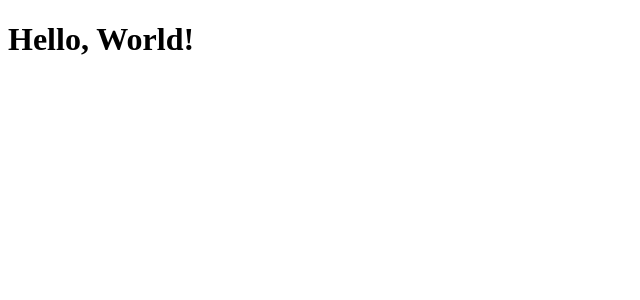
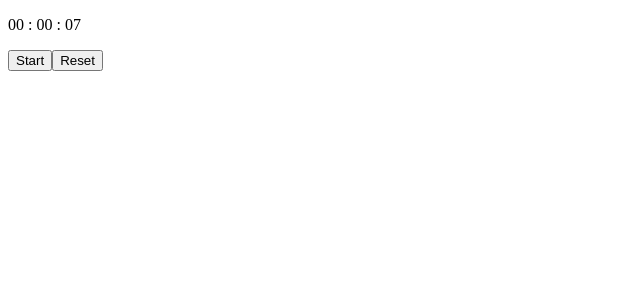
Before and after one commit to Chamara-Wijepala/react-timer, a React (Vite) app: page / in a window 1280 px wide. Shown: the top 300 px of the page, without its empty margins (0-640 px from the left). Built offline with nearby package versions, Linux system fonts and the light colour scheme; the HTML template or start-up script is replaced by a standard one.

Commit message:
Add timer

```diff
--- a/src/App.tsx
+++ b/src/App.tsx
@@ -1,5 +1,45 @@
+import { useEffect, useState } from 'react';
+
 function App() {
-	return <h1>Hello, World!</h1>;
+	const [seconds, setSeconds] = useState(0);
+	const [minutes, setMinutes] = useState(0);
+	const [hours, setHours] = useState(0);
+
+	useEffect(() => {
+		const interval = setInterval(() => {
+			setSeconds((prev) => prev + 1);
+		}, 1000);
+
+		if (Number(seconds) === 60) {
+			setMinutes((prev) => prev + 1);
+			setSeconds(0);
+		}
+		if (Number(minutes) === 60) {
+			setHours((prev) => prev + 1);
+			setMinutes(0);
+		}
+
+		return () => clearInterval(interval);
+	}, [seconds, minutes, hours]);
+
+	return (
+		<div className="content">
+			<div className="timer-wrapper">
+				<p className="timer">
+					<span>{hours < 10 ? `0${hours}` : hours}</span>
+					<span> : </span>
+					<span>{minutes < 10 ? `0${minutes}` : minutes}</span>
+					<span> : </span>
+					<span>{seconds < 10 ? `0${seconds}` : seconds}</span>
+				</p>
+			</div>
+
+			<div className="button-wrapper">
+				<button className="btn start-btn">Start</button>
+				<button className="btn reset-btn">Reset</button>
+			</div>
+		</div>
+	);
 }
 
 export default App;
```
